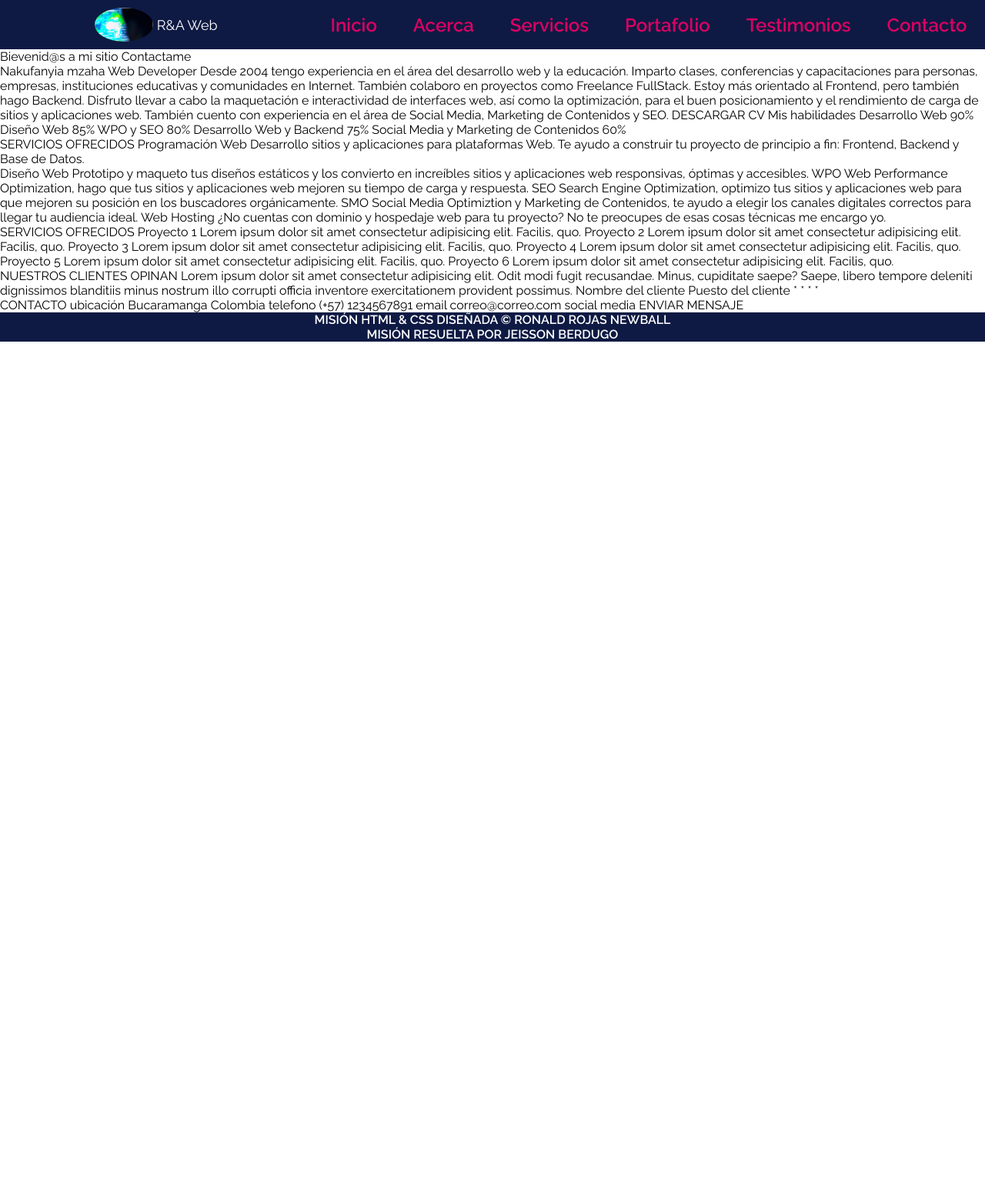
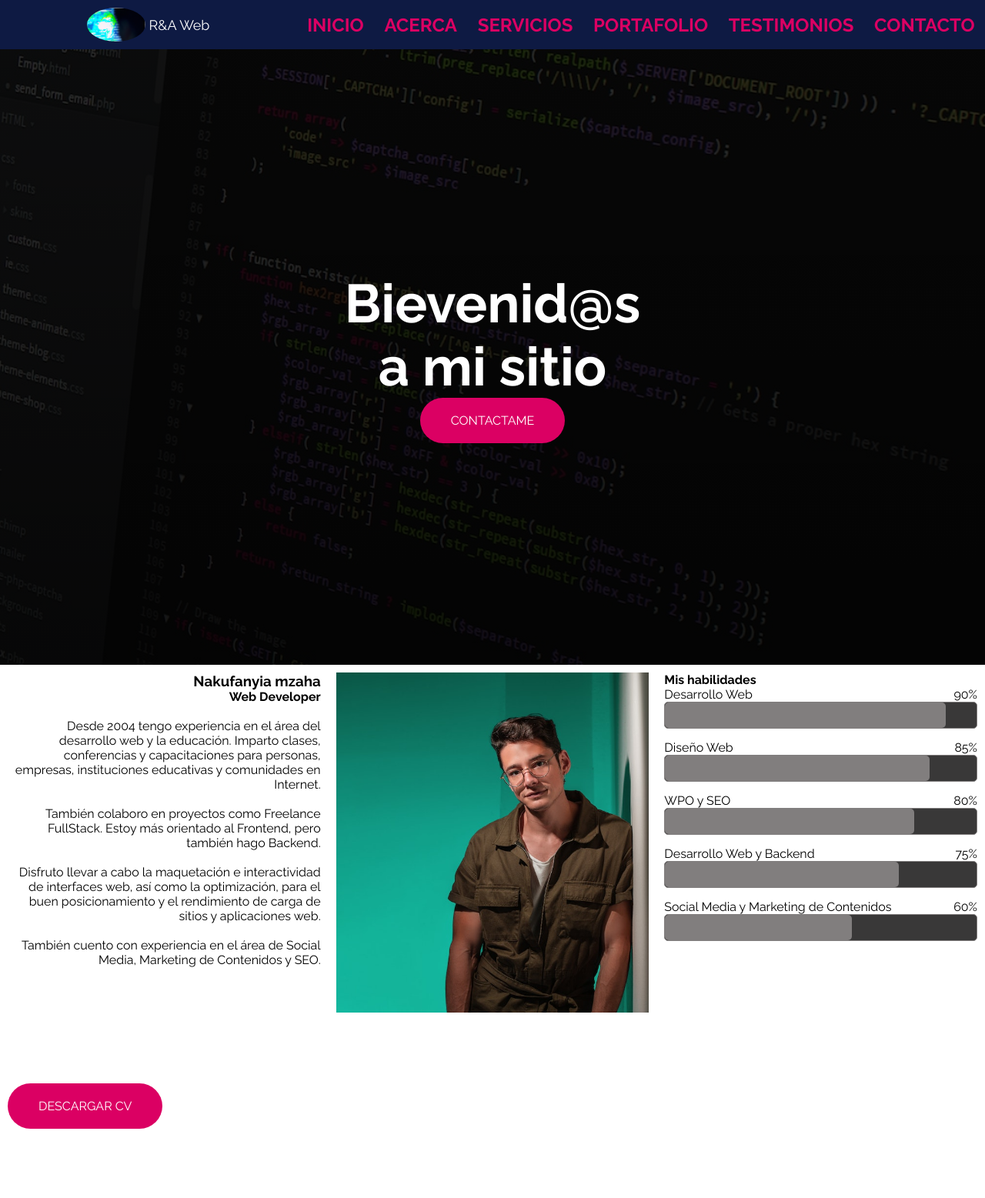
Before and after one commit to jeissonstewen/MISION-HTML-Y-CSS, a plain HTML site: page index.html in a window 1280 px wide. Shown: the top 1557 px of the page at 77% size. Before the commit the page ends 800 px from the top, so only its background shows below. Drawn offline with Linux system fonts and the light colour scheme.

Commit message:
añadido secciones inicio y acerca, enlaces internos

```diff
--- a/index.html
+++ b/index.html
@@ -7,7 +7,7 @@
     <link rel="stylesheet" href="./style.css">
     <link rel="preconnect" href="https://fonts.googleapis.com">
     <link rel="preconnect" href="https://fonts.gstatic.com" crossorigin>
-    <link href="https://fonts.googleapis.com/css2?family=Raleway:wght@400;600&display=swap" rel="stylesheet">
+    <link href="https://fonts.googleapis.com/css2?family=Raleway:wght@400;700&display=swap" rel="stylesheet">
 
 </head>
 <body>
@@ -17,53 +17,127 @@
             <p>R&A Web</p>
         </div>
         <div class="container item">
-            Inicio
+            <a href="#inicio">INICIO</a>
         </div>
         <div class="container item">
-            Acerca
+            <a href="#acerca">ACERCA</a>
         </div>
         <div class="container item">
-            Servicios
+            <a href="#servicios">SERVICIOS</a>
         </div>
         <div class="container item">
-            Portafolio
+            <a href="#portafolio">PORTAFOLIO</a>
         </div>
         <div class="container item">
-            Testimonios
+            <a href="#testimonios">TESTIMONIOS</a>
         </div>
+
         <div class="container item">
-            Contacto
+            <a href="#contacto">CONTACTO</a>
         </div>
 
     </header>
     <main>
-        <section>
-            Bievenid@s a mi sitio
-            Contactame
+        <a name="inicio"></a>
+        <section class="welcome">
+            <h1>Bievenid@s a mi sitio</h1>
+            <a href="#contacto">CONTACTAME</a>
         </section>
-        <section>
-            Nakufanyia mzaha Web Developer
-            Desde 2004 tengo experiencia en el área del desarrollo web y la educación. Imparto clases, conferencias y capacitaciones para personas, empresas, instituciones educativas y comunidades en Internet.
+        <a name="acerca"></a>
+        <section class="acerca">
+            <div class="info">
+                <div class="personal">
+                    <h3>
+                        Nakufanyia mzaha
+                    </h3>
+                    <h4>
+                        Web Developer
+                    </h4>
+                    <br>
+                    <p>
+                        Desde 2004 tengo experiencia en el área del desarrollo web y la educación. Imparto clases, conferencias y capacitaciones para personas, empresas, instituciones educativas y comunidades en Internet. <br><br>
+                    </p>
+                    <p>
+                        También colaboro en proyectos como Freelance FullStack. Estoy más orientado al Frontend, pero también hago Backend. <br><br>
+                    </p>
+                    <p>
+                        Disfruto llevar a cabo la maquetación e interactividad de interfaces web, así como la optimización, para el buen posicionamiento y el rendimiento de carga de sitios y aplicaciones web. <br><br>
+                    </p>
+                    <p>
+                        También cuento con experiencia en el área de Social Media, Marketing de Contenidos y SEO.
+                    </p>
+                </div>
 
-            También colaboro en proyectos como Freelance FullStack. Estoy más orientado al Frontend, pero también hago Backend.
+                <div class="foto">
+                    <img src="./asset/foto__perfil.jpg" alt="foto">
+                </div>
 
-            Disfruto llevar a cabo la maquetación e interactividad de interfaces web, así como la optimización, para el buen posicionamiento y el rendimiento de carga de sitios y aplicaciones web.
+                <div class="progreso">
+                    <h4> Mis habilidades</h4>
+                    <div>
+                        <p class="progress-bar-text">
+                            <span>Desarrollo Web</span>
+                            <span>90%</span>
+                        </p>
+                        <div class="progress">
+                            <div class="progress-bar" style="width:90%;">
+                            </div>
+                        </div>
+                    </div>
+                    <div>
+                        <p class="progress-bar-text">
+                            <span>Diseño Web</span>
+                            <span>85%</span>
+                        </p>
+                        <div class="progress">
+                            <div class="progress-bar" style="width:85%;">
+                            </div>
+                        </div>
+                    </div>
+                    <div>
+                        <p class="progress-bar-text">
+                            <span>WPO y SEO</span>
+                            <span>80%</span>
+                        </p>
+                        <div class="progress">
+                            <div class="progress-bar" style="width:80%;">
+                            </div>
+                        </div>
+                    </div>
+                    <div>
+                        <p class="progress-bar-text">
+                            <span>Desarrollo Web y Backend</span>
+                            <span>75%</span>
+                        </p>
+                        <div class="progress">
+                            <div class="progress-bar" style="width:75%;">
+                            </div>
+                        </div>
+                    </div>
+                    <div>
+                        <p class="progress-bar-text">
+                            <span>
+                                 Social Media y Marketing de Contenidos
+                            </span>
+                            <span>60%</span>
+                        </p>
+                        <div class="progress">
+                            <div class="progress-bar" style="width:60%;">
+                            </div>
+                        </div>
+                    </div>
 
-            También cuento con experiencia en el área de Social Media, Marketing de Contenidos y SEO.
+                </div>
 
-            DESCARGAR CV
-            Mis habilidades
-            Desarrollo Web 90%
+            </div>
 
-            Diseño Web 85%
+            <div class="cv">
+                <a href="#">DESCARGAR CV</a>
+            </div>
 
-            WPO y SEO 80%
-
-            Desarrollo Web y Backend 75%
-
-            Social Media y Marketing de Contenidos 60%
         </section>
-        <section>
+        <a name="servicios"></a>
+        <section class="servicios">
             SERVICIOS OFRECIDOS
 
             Programación Web
@@ -85,7 +159,8 @@
             ¿No cuentas con dominio y hospedaje web para tu proyecto? No te preocupes de esas cosas técnicas me encargo yo.
 
         </section>
-        <section>
+        <a name="portafolio"></a>
+        <section class="portafolio">
 
             SERVICIOS OFRECIDOS
 
@@ -108,7 +183,8 @@
             Lorem ipsum dolor sit amet consectetur adipisicing elit. Facilis, quo.
 
         </section>
-        <section>
+        <a name="testimonios"></a>
+        <section class="tastimonio">
             NUESTROS CLIENTES OPINAN
 
             Lorem ipsum dolor sit amet consectetur adipisicing elit. Odit modi fugit recusandae. Minus, cupiditate saepe? Saepe, libero tempore deleniti dignissimos blanditiis minus nostrum illo corrupti officia inventore exercitationem provident possimus.
@@ -120,7 +196,8 @@
             *
             *
         </section>
-        <section>
+        <a name="contacto"></a>
+        <section class="contacto">
             CONTACTO
             ubicación
             Bucaramanga Colombia
--- a/style.css
+++ b/style.css
@@ -13,6 +13,7 @@
     --blackTransparent:hsla(0, 0%, 0%, 0.822);
     --darkgray:hsl(0, 1%, 50%);
     --darkgray2:hsl(0, 1%, 22%);
+    scroll-behavior: smooth;
 }
 html,body{
     height: 100vh;
@@ -21,12 +22,13 @@ html,body{
 header{
     background-color: var(--blue);
     height: 64px;
+
+}
+.container{
+    font-size: 24px;
     display: flex;
     justify-content: space-around;
     align-items: center;
-}
-.container{
-    font-size: 24px;
 }
 .container .name{
     display: flex;
@@ -42,9 +44,107 @@ header{
     color: var(--white);
     margin: 0 100px;
 }
-.item{
+.item a{
     color: var(--fucshia);
     font-weight: 600;
+    text-decoration: none;
+}
+.item a:hover{
+    color: var(--white);
+}
+section{
+    height: 100vh;
+}
+.welcome{
+    background-image: linear-gradient(rgba(0, 0, 0, 0.818), rgba(0, 0, 0, 0.9)),url(./asset/background__welcome.jpg);
+    background-repeat: no-repeat;
+    background-size: cover;
+    display: flex;
+    flex-direction: column;
+    justify-content: center;
+    align-items: center;
+}
+.welcome h1{
+    width: 400px;
+    text-align: center;
+    color: var(--white);
+    font-weight: 700;
+    font-size: 70px;
+}
+.welcome a{
+    background-color: var(--fucshia);
+    padding: 20px 40px;
+    text-decoration: none;
+    border-radius: 50px;
+    color: var(--white);
+}
+.welcome a:hover{
+    color: var(--fucshia);
+    background-color: var(--white);
+    border: solid 1px var(--fucshia);
+}
+
+.acerca{
+    padding: 10px;
+}
+
+.info{
+    display: flex;
+    justify-content: space-around;
+    gap: 20px;
+}
+.personal{
+    width: 33%;
+    text-align: end;
+}
+.foto{
+    width: 33%;
+}
+.foto img{
+    width: 100%;
+}
+.progreso{
+    width: 33%;
+    display: block;
+}
+.progress {
+    height: 35px;
+    width: 100%;
+    border: 1px solid var(--darkgray);
+    border-radius: 5px;
+    background-color: var(--darkgray2);
+    margin-bottom: 15px;
+}
+
+.progress-bar {
+    height: 100%;
+    background: var(--darkgray);
+    display: flex;
+    align-items: center;
+    transition: width 0.25s;
+    border-radius: 5px;
+}
+.progreso p{
+    display: flex;
+    justify-content: space-between;
+}
+
+.cv{
+    height: 30%;
+    display: flex;
+    align-items: center;
+}
+.cv a{
+    background-color: var(--fucshia);
+    padding: 20px 40px;
+    text-decoration: none;
+    border-radius: 50px;
+    color: var(--white);
+}
+.cv a:hover{
+    color: var(--fucshia);
+    background-color: var(--white);
+    border: solid 1px var(--fucshia);
 }
 
 footer{
```
